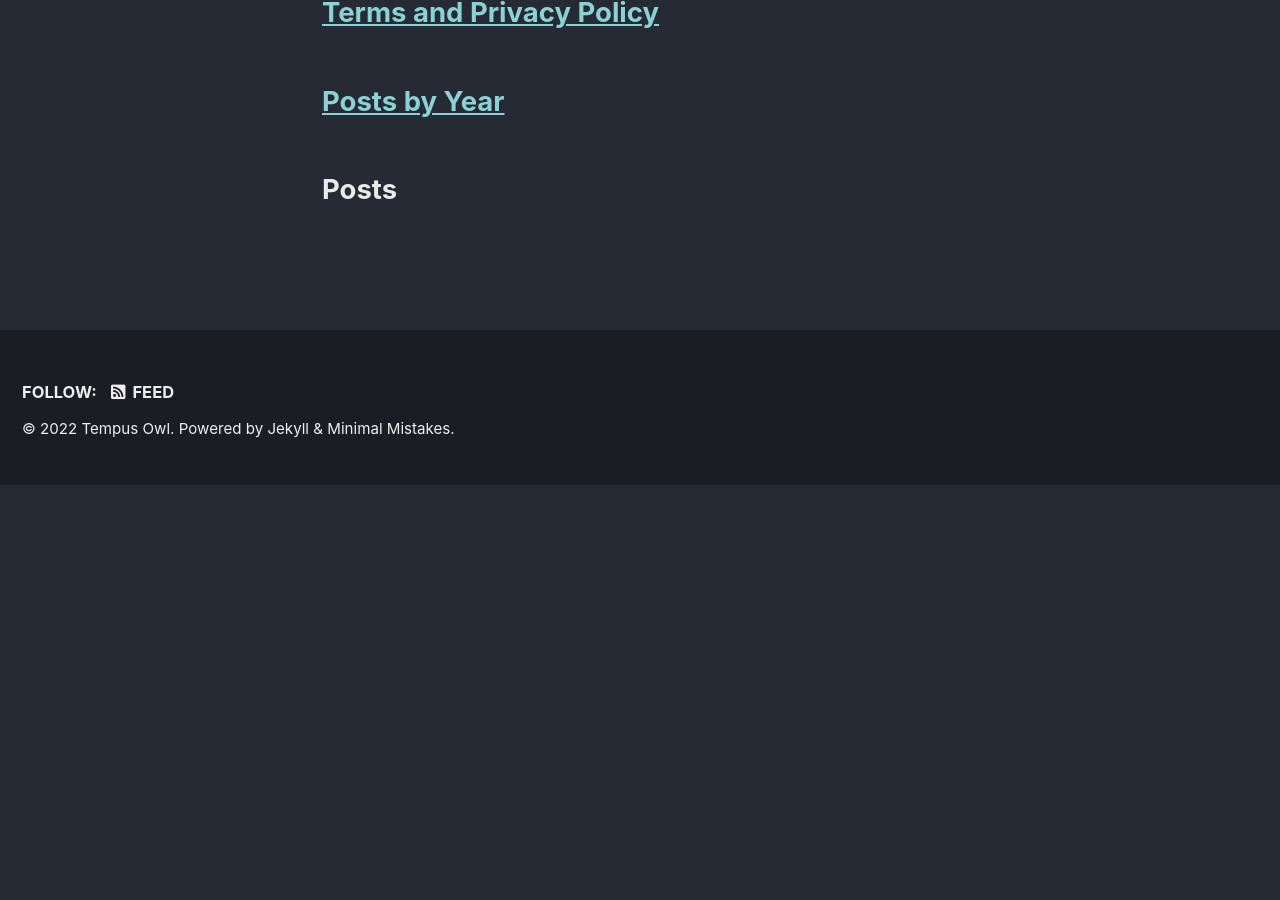
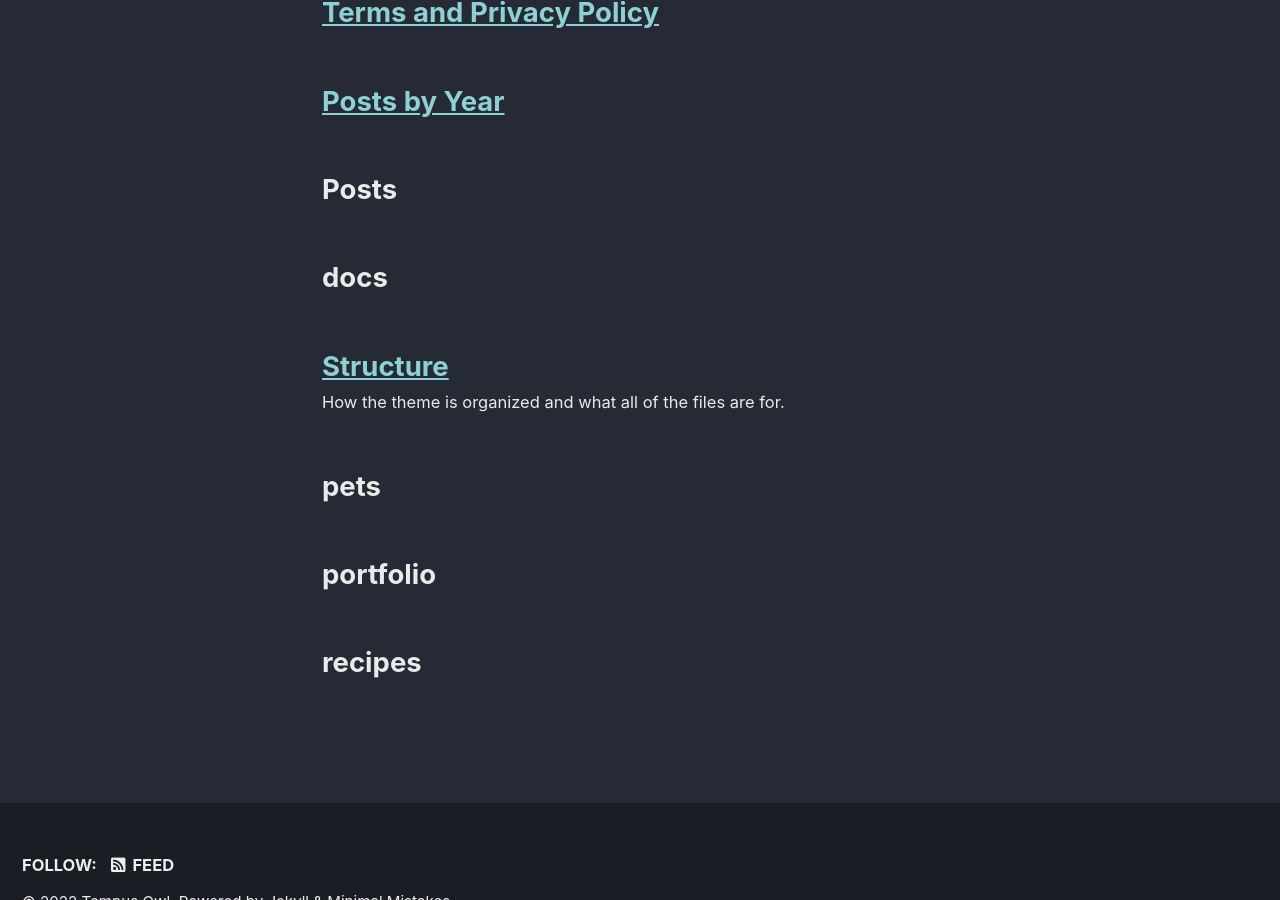
Before and after one commit to TempusOwl/db-site, a Jekyll site: the page built from _pages/sitemap.md, in a window 1280 px wide and 900 px high, scrolled down 1276 px. Built offline with Jekyll 4.4.1, drawn with Linux system fonts in a browser that asks for light colours; cached includes are drawn as plain includes; before the commit the page ends 1761 px from its top, so only the background shows below that; some of the changed lines change nothing that is shown.

Commit message:
Updated Config

```diff
--- a/_config.yml
+++ b/_config.yml
@@ -207,6 +207,81 @@ kramdown:
   smart_quotes: lsquo,rsquo,ldquo,rdquo
   enable_coderay: false
 
+# Collections
+collections:
+  docs:
+    output: true
+    permalink: /:collection/:path/
+  recipes:
+    output: true
+    permalink: /:collection/:path/
+  pets:
+    output: true
+    permalink: /:collection/:path/
+  portfolio:
+    output: true
+    permalink: /:collection/:path/
+
+
+# Defaults
+defaults:
+  # _posts
+  - scope:
+      path: ""
+      type: posts
+    values:
+      layout: single
+      author_profile: true
+      read_time: true
+      comments: true
+      share: true
+      related: true
+  # _pages
+  - scope:
+      path: "_pages"
+      type: pages
+    values:
+      layout: single
+      author_profile: true
+  # _docs
+  - scope:
+      path: ""
+      type: docs
+    values:
+      layout: single
+      read_time: false
+      author_profile: false
+      share: false
+      comments: false
+      sidebar:
+        nav: "docs"
+  # _recipes
+  - scope:
+      path: ""
+      type: recipes
+    values:
+      layout: single
+      author_profile: true
+      share: true
+      comments: true
+  # _pets
+  - scope:
+      path: ""
+      type: pets
+    values:
+      layout: single
+      author_profile: true
+      share: true
+      comment: true
+  # _portfolio
+  - scope:
+      path: ""
+      type: portfolio
+    values:
+      layout: single
+      author_profile: false
+      share: true
+
 
 # Sass/SCSS
 sass:
@@ -216,9 +291,9 @@ sass:
 
 # Outputting
 permalink: /:categories/:title/
-paginate: 5 # amount of posts to show
-paginate_path: /page:num/
-timezone: # https://en.wikipedia.org/wiki/List_of_tz_database_time_zones
+# paginate: 5 # amount of posts to show
+# paginate_path: /page:num/
+timezone: America/New_York # https://en.wikipedia.org/wiki/List_of_tz_database_time_zones
 
 
 # Plugins (previously gems:)
@@ -273,18 +348,3 @@ compress_html:
   clippings: all
   ignore:
     envs: development
-
-
-# Defaults
-defaults:
-  # _posts
-  - scope:
-      path: ""
-      type: posts
-    values:
-      layout: single
-      author_profile: true
-      read_time: true
-      comments: # true
-      share: true
-      related: true
```
